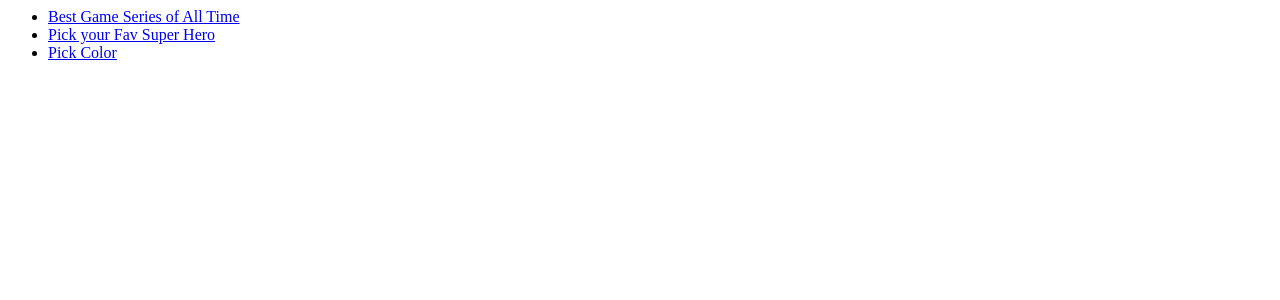
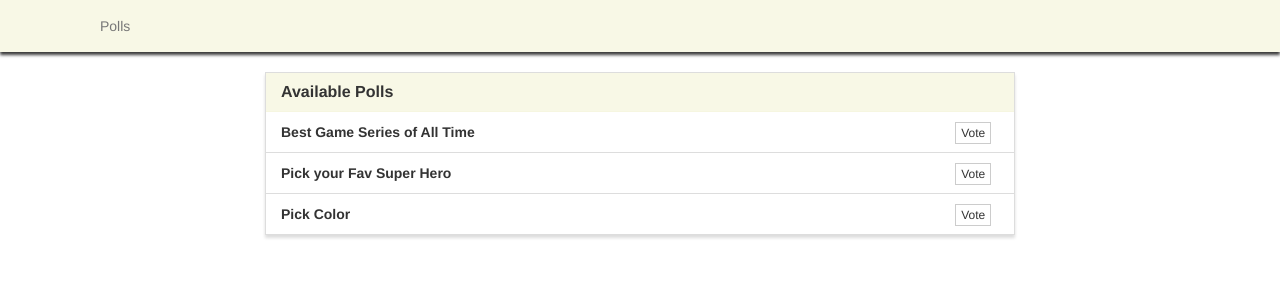
Before and after one commit to RajeshChilagani/PollsApp, a Django app: page /poll/ in a window 1280 px wide. Shown: the top 300 px of the page. Run offline with Django 3.2, Linux system fonts and the light colour scheme; data comes from the database, SQL or seed files in the repository; both versions use the stored data as it was after the commit; some libraries are stand-ins or nearby versions.

Commit message:
Clean up

```diff
--- /dev/null
+++ b/poll/static/poll/style.css
@@ -0,0 +1,38 @@
+li a {
+    color: green;
+}
+body {
+    background: white;
+}
+
+.navbar-default, .btn, .form-control, .panel {
+	border-radius: 0;
+}
+.navbar-default {
+    background-color: rgba(245, 245, 220, .7);
+    border-color: rgba(0, 0, 0, 0);
+    box-shadow: 0px 3px 3px 0px rgb(58, 58, 58);
+}
+.navbar-default .navbar-nav>.active>a,
+.navbar-default .navbar-nav>.active>a:focus,
+.navbar-default .navbar-nav>.active>a:hover {
+    background-color: rgba(245, 245, 220, .9);
+    border-bottom: 4px solid #ddd;
+}
+.panel-default > .panel-heading {
+    color: #333;
+    background-color: rgba(245, 245, 220, .7);
+    border-color: rgba(245, 245, 220, .6);
+    border-top-left-radius: 0;
+	border-top-right-radius: 0;
+}
+.panel-footer {
+	background-color: rgba(245, 245, 220, .5);
+    border-color: rgba(245, 245, 220, .4);
+}
+.panel {
+	box-shadow: 0px 3px 3px 0px #ddd;
+}
+a.navbar-brand, .panel-title {
+	font-weight: bolder;
+}
--- /dev/null
+++ b/poll/templates/poll/base.html
@@ -0,0 +1,39 @@
+{% load static %}
+<!DOCTYPE html>
+<html lang="en">
+    <head>
+		<meta charset="utf-8">
+		<meta http-equiv="content-type" content="text/html; charset=UTF-8">
+		<meta name="viewport" content="width=device-width, initial-scale=1">
+		<title>{% block title %}{% endblock %}</title>
+
+		<!-- Bootstrap CSS -->
+		<link rel="stylesheet" href="https://maxcdn.bootstrapcdn.com/bootstrap/3.3.7/css/bootstrap.min.css" integrity="sha384-BVYiiSIFeK1dGmJRAkycuHAHRg32OmUcww7on3RYdg4Va+PmSTsz/K68vbdEjh4u" crossorigin="anonymous">
+		<link rel="stylesheet" type="text/css" href="{% static 'poll/style.css' %}">
+    </head>
+    <body>
+
+		<nav class="navbar navbar-default" role="navigation">
+			<div class="container">
+				<div class="navbar-header">
+					<button type="button" class="navbar-toggle" data-toggle="collapse" data-target=".navbar-ex1-collapse">
+						<span class="sr-only">Toggle navigation</span>
+						<span class="icon-bar"></span>
+						<span class="icon-bar"></span>
+						<span class="icon-bar"></span>
+					</button>
+				</div>
+				<div class="collapse navbar-collapse navbar-ex1-collapse">
+					<ul class="nav navbar-nav">
+						<li><a href="{% url 'poll:index' %}">Polls</a></li>
+					</ul>
+				</div>
+			</div>
+		</nav>
+
+		<div class="container">
+			{% block main %}{% endblock %}
+		</div>
+
+    </body>
+</html>
--- a/poll/templates/poll/index.html
+++ b/poll/templates/poll/index.html
@@ -1,9 +1,24 @@
-{% if latest_question_list %}
-    <ul>
-    {% for question in latest_question_list %}
-        <li><a href="/polls/{{ question.id }}/">{{ question.question_text }}</a></li>
-    {% endfor %}
-    </ul>
-{% else %}
-    <p>No polls are available.</p>
-{% endif %}
+{% extends "poll/base.html" %}
+{% block main %}
+<div class="row">
+    <div class="col-lg-8 col-lg-offset-2">
+        <div class="panel panel-default">
+            <div class="panel-heading">
+                <h3 class="panel-title">Available Polls</h3>
+            </div>
+            {% if latest_question_list %}
+            <ul class="list-group">
+                {% for question in latest_question_list %}
+                <li class="list-group-item">
+                    <strong>{{ question.question_text }}</strong>
+                    <span class="pull-right">
+                        <a href="{% url 'poll:detail' question.id %}" class="btn btn-default btn-xs">Vote</a> &nbsp;
+                    </span>
+                </li>
+                {% endfor %}
+            </ul>
+            {% endif %}
+        </div>
+    </div>
+</div>
+{% endblock %}
--- a/poll/urls.py
+++ b/poll/urls.py
@@ -1,8 +1,11 @@
 from django.urls import path
 
 from . import views
+app_name = 'poll'
 urlpatterns = [
-    path('',views.index, name='index'),
+    path('',views.IndexView.as_view(), name='index'),
     path('test', views.test, name='test'),
-    path('<int:question_id>/', views.detail, name='detail'),
+    path('<int:pk>/', views.DetailView.as_view(), name='detail'),
+    path('<int:pk>/results/',views.ResultsView.as_view(), name='results'),
+    path('<int:question_id>/vote/', views.vote, name='vote'),
 ]
--- a/poll/views.py
+++ b/poll/views.py
@@ -1,16 +1,54 @@
-from django.shortcuts import HttpResponse
-from django.template import loader
+from django.http import HttpResponse, HttpResponseRedirect
+from django.shortcuts import render, get_object_or_404
+from django.urls import reverse
+from django.views import generic
 
 from .models import Choice, Question
 # Create your views here.
 def index(request):
     latest_question_list = Question.objects.order_by('-pub_date')[:5]
-    template = loader.get_template('poll/index.html')
     context = {
-        'latest_question_list': latest_question_list,
+        'latest_question_list': latest_question_list
     }
-    return HttpResponse(template.render(context,request))
+    return render(request,'poll/index.html',context)
 def test(request):
     return HttpResponse("This is a test")
 def detail(request, question_id):
-    return HttpResponse("You're looking at question %s." % question_id)
+    try:
+        question = Question.objects.get(pk=question_id)
+    except Question.DoesNotExist:
+        raise Http404("Question does not exist")
+    return render(request,'poll/detail.html',{'question':question})
+def results(request,question_id):
+    question = get_object_or_404(Question, pk=question_id)
+    return render(request, 'poll/results.html', {'question': question})
+
+def vote(request,question_id):
+    question = get_object_or_404(Question, pk=question_id)
+    try:
+        selected_choice = question.choice_set.get(pk=request.POST['choice'])
+    except (KeyError, Choice.DoesNotExist):
+        return render(request,'poll/detail.html',{'question':question,
+        'error_message':"Select an option",})
+    else:
+        selected_choice.votes +=1
+        selected_choice.save()
+        return HttpResponseRedirect(reverse('poll:results', args=(question.id,)))
+
+class IndexView(generic.ListView):
+    template_name = 'poll/index.html'
+    context_object_name = 'latest_question_list'
+
+    def get_queryset(self):
+        """Return the last five published questions."""
+        return Question.objects.order_by('-pub_date')[:5]
+
+
+class DetailView(generic.DetailView):
+    model = Question
+    template_name = 'poll/detail.html'
+
+
+class ResultsView(generic.DetailView):
+    model = Question
+    template_name = 'poll/results.html'
```
Also changed, not shown: poll/admin.py (+12 -1 lines), poll/templates/poll/detail.html (added, +14 -0 lines), poll/templates/poll/results.html (added, +30 -0 lines), db.sqlite3, poll/static/poll/images/bg.jpg (added).
